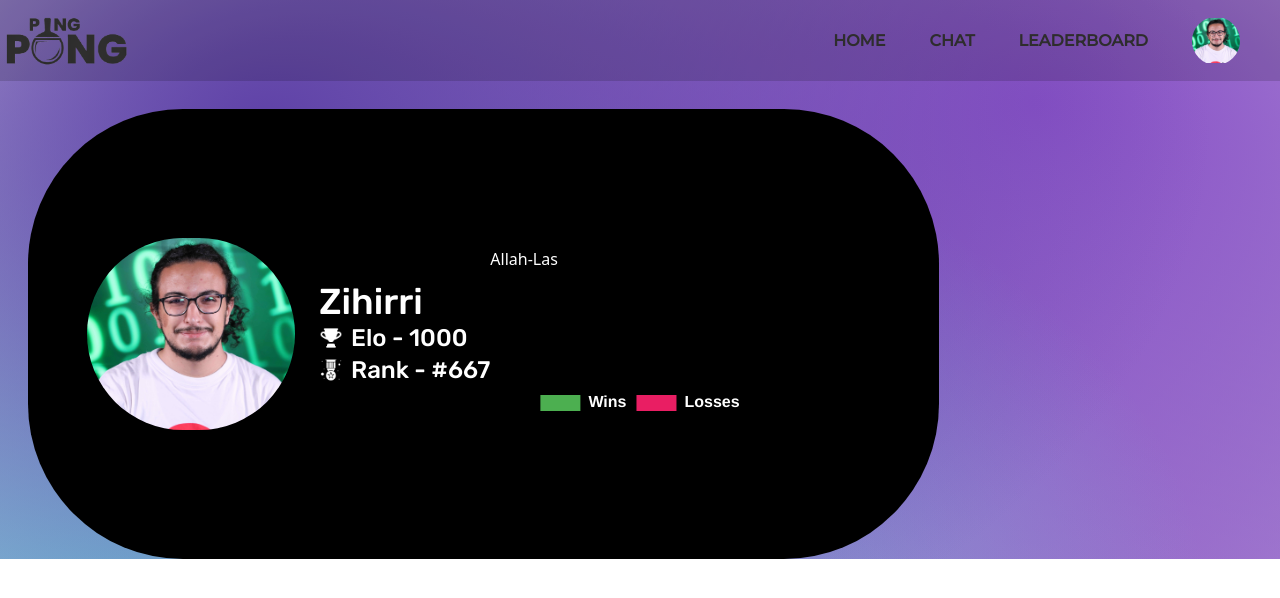
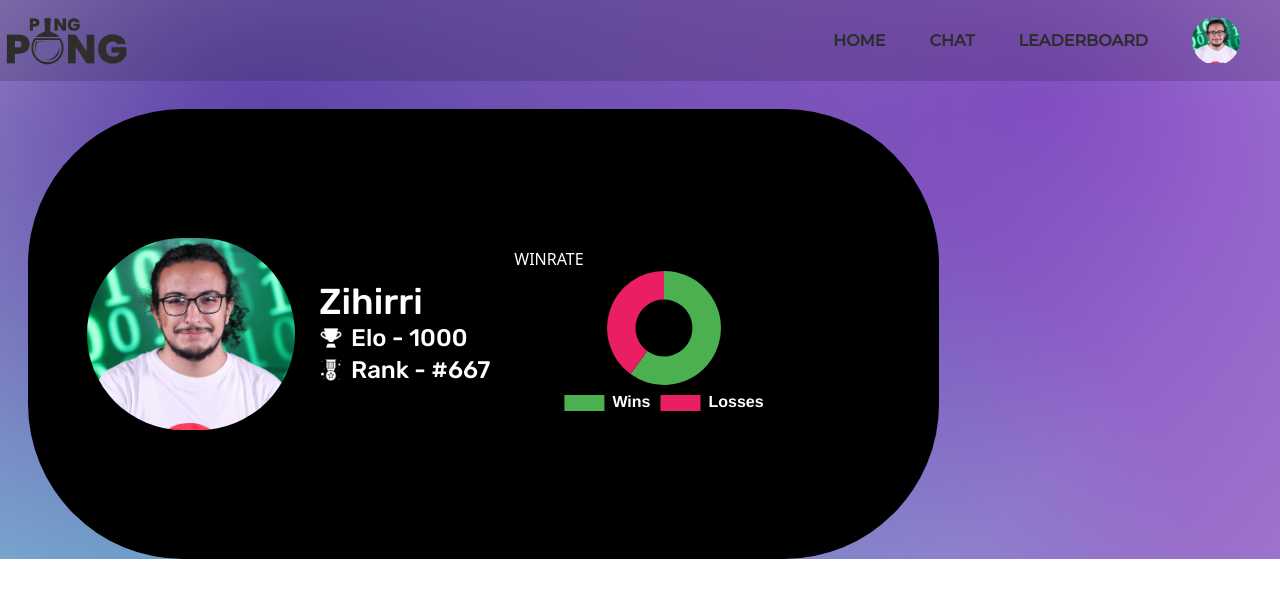
Before and after one commit to ZakNyx/ft_transcendence, a React (Vite) app: page /profile in a window 1280 px wide. Shown: the top 598 px of the page. Built offline with nearby package versions, Linux system fonts and the light colour scheme.

Commit message:
fixed some dep issues and added the doughnut chart

```diff
--- a/src/components/DoughnutChart.tsx
+++ b/src/components/DoughnutChart.tsx
@@ -50,8 +50,8 @@
   };
 
   return (
-    <div>
-      <h1 className="text-white">Allah-Las</h1>
+    <div className="p-6" >
+      <h1 className="text-white">WINRATE</h1>
       <div>
         <Doughnut data={chartData} options={options} />
       </div>
--- a/src/pages/Profile.tsx
+++ b/src/pages/Profile.tsx
@@ -37,7 +37,7 @@
           </div>
         </div>
         <div>
-        <DoughnutChart />
+        <DoughnutChart wins={60} losses={40} />
       </div>
       </div>
     </div>
--- a/src/pages/Settings.tsx
+++ b/src/pages/Settings.tsx
@@ -4,6 +4,5 @@
     return (
     <div className="background-image">
         <NavBar />
-        <DoughnutChart wins={60} losses={40} />
     </div>)
 }
```
